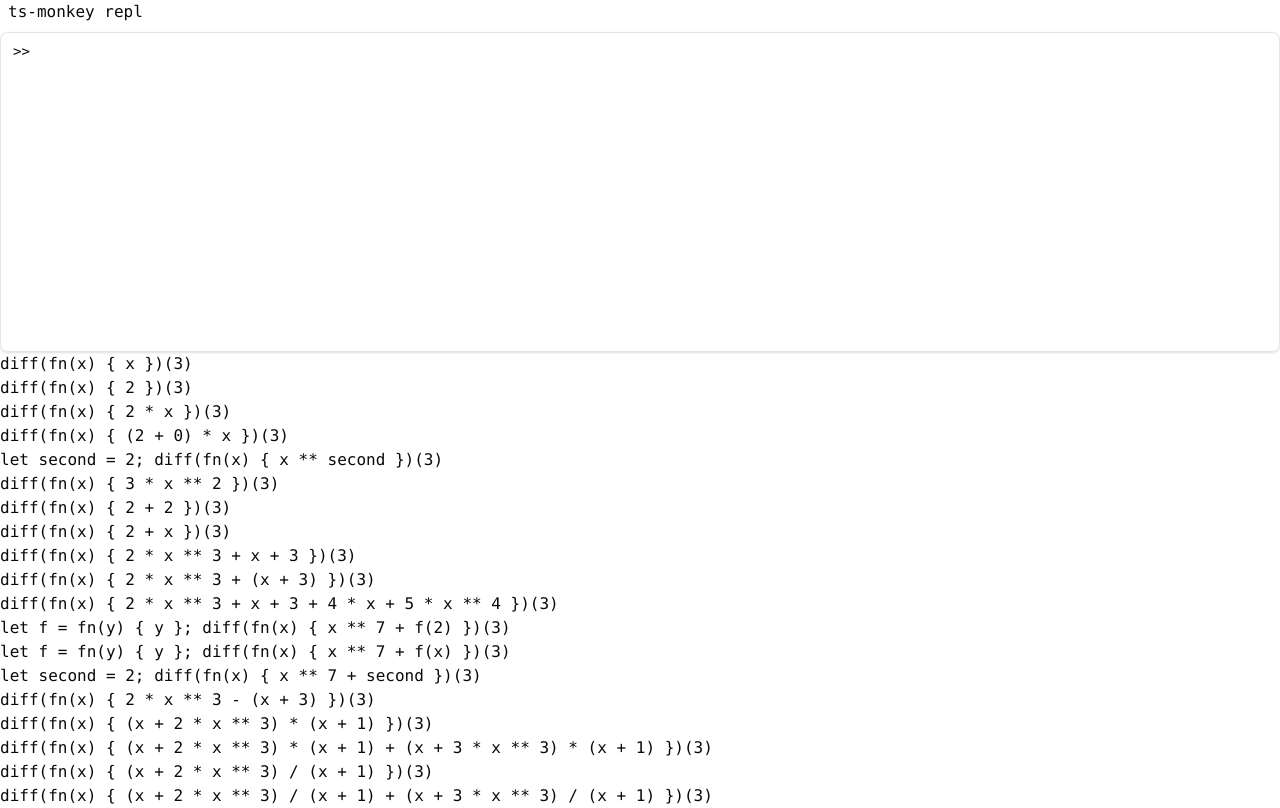
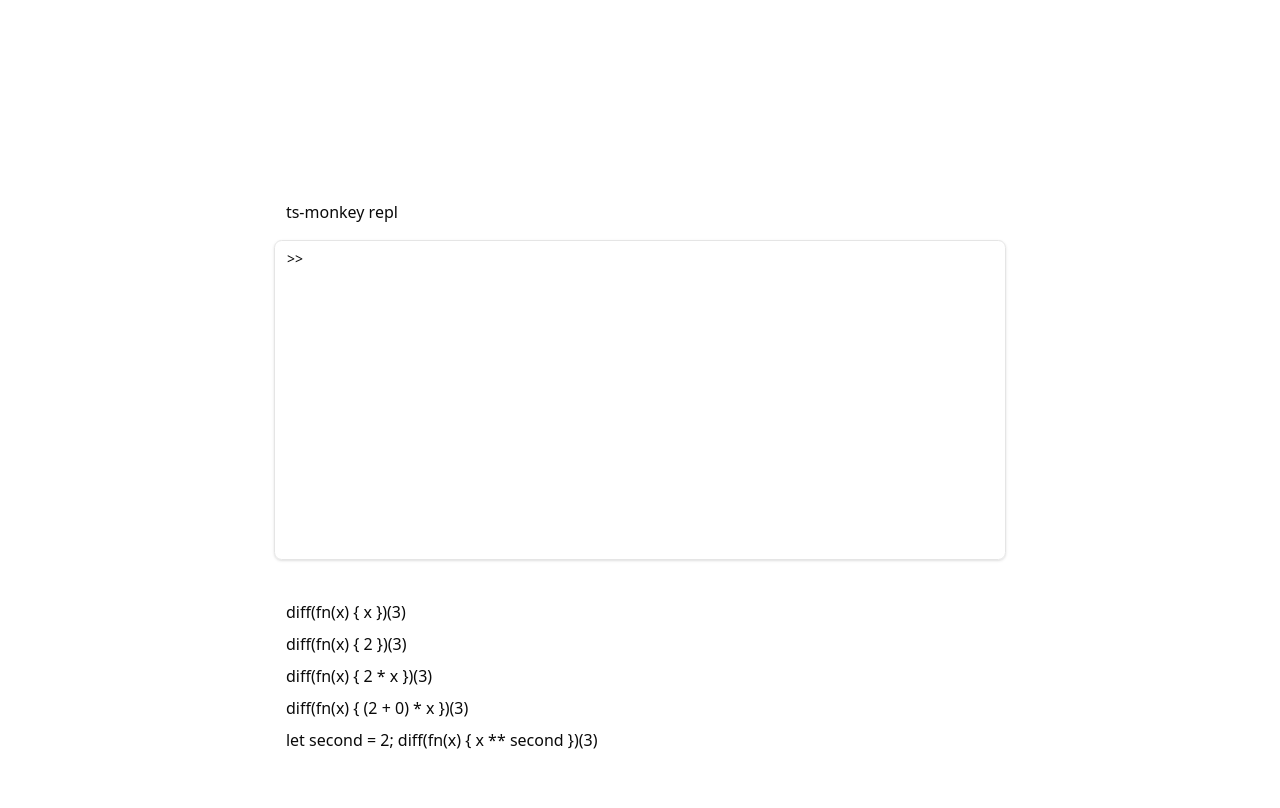
Before and after one commit to aduarterengifo/ts-monkey, a React (Vite) app: page / in a window 1280 px wide. Built offline with nearby package versions, Linux system fonts and the light colour scheme.

Commit message:
add examples to site

```diff
--- a/src/vite/App.tsx
+++ b/src/vite/App.tsx
@@ -20,10 +20,7 @@ function App() {
 		}
 	};
 
-	const handleChange = async (e: React.ChangeEvent<HTMLTextAreaElement>) => {
-		const newText = e.target.value;
-		setText(newText);
-		if (newText.charAt(newText.length - 1) === "\n") {
+	const handleEnter = async (newText: string) => {
 		console.log("enter");
 		const userInput = newText
 			.substring(newText.lastIndexOf(PROMPT) + PROMPT.length)
@@ -51,11 +48,19 @@ function App() {
 		setEvaluations((evals) => [...evals, evaluated]);
 
 		setText((prevText) => `${prevText}${evaluated}\n${PROMPT}`);
+	};
+
+	const handleChange = async (e: React.ChangeEvent<HTMLTextAreaElement>) => {
+		const newText = e.target.value;
+		setText(newText);
+		if (newText.charAt(newText.length - 1) === "\n") {
+			await handleEnter(newText);
 		}
 	};
 	return (
-		<div className="font-mono">
-			<div className="flex flex-col items-start pb-2 pl-2 w-[80ch]">
+		<div className="grid place-items-center h-screen">
+			<div className="relative w-[40ch] lg:w-[80ch]">
+				<div className="flex flex-col items-start absolute -top-10 left-3">
 					ts-monkey repl
 				</div>
 				<Textarea
@@ -64,13 +69,31 @@ function App() {
 					onChange={handleChange}
 					className="resize-none h-80 w-full"
 				/>
+				<div className="flex flex-col items-start w-full absolute top-90 left-0 h-40 overflow-y-scroll gap-2">
+					{examples.map((str, i) => (
+						<button
+							type="button"
+							className="text-left pl-3 cursor-pointer"
+							key={`example-${i}`}
+							onClick={(e) => {
+								const txt = `${PROMPT} ${str}\n`;
+								setText((prevText) => txt);
+								handleEnter(txt);
+							}}
+						>
+							{str}
+						</button>
+					))}
+				</div>
+			</div>
+			{/*
 			<div className="flex flex-col items-start w-full">
 				{examples.map((str, i) => (
 					<div className="text-left" key={`example-${i}`}>
 						{str}
 					</div>
 				))}
-			</div>
+			</div> */}
 		</div>
 	);
 }
```
Lines whose indentation alone changed are shown as unchanged.
